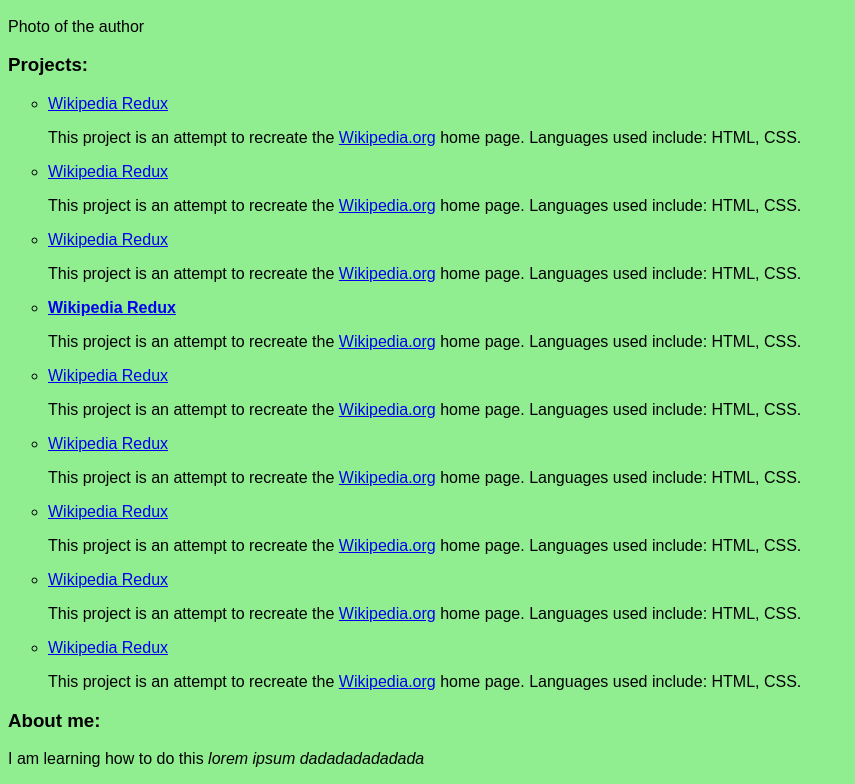
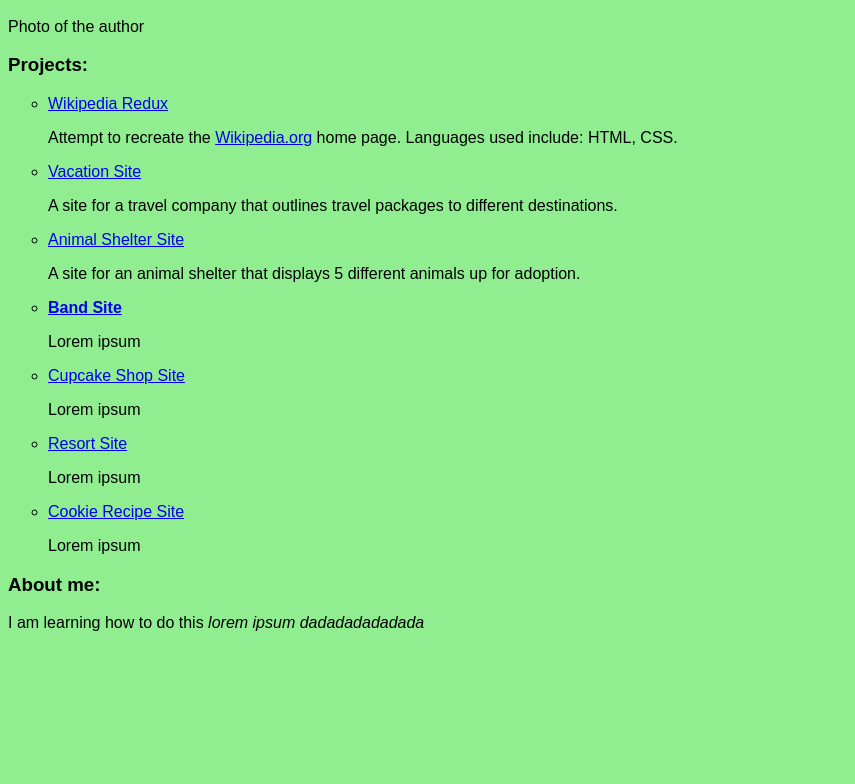
Before and after one commit to mud2009/portfolio, a plain HTML site: page index.html in a window 1280 px wide. Shown: the part 698-1482 px from the top of the page, without its empty margins (0-855 px from the left). After the commit the page ends 1346 px from the top, so only its background shows below. Drawn offline with Linux system fonts and the light colour scheme.

Commit message:
add information to project list, add site link section to readme

```diff
--- a/index.html
+++ b/index.html
@@ -15,32 +15,25 @@
       <h3>Projects:</h3>
       <ul id="project-list">
         <li><a href="DONTFORGETTOFILLTHISIN">Wikipedia Redux</a>
-          <p>This project is an attempt to recreate the <a href="https://en.wikipedia.org/wiki/Main_Page">Wikipedia.org</a> home page. Languages used include: HTML, CSS.</p>
+          <p>Attempt to recreate the <a href="https://en.wikipedia.org/wiki/Main_Page">Wikipedia.org</a> home page. Languages used include: HTML, CSS.</p>
         </li>
-        <li><a href="DONTFORGETTOFILLTHISIN">Wikipedia Redux</a>
-          <p>This project is an attempt to recreate the <a href="https://en.wikipedia.org/wiki/Main_Page">Wikipedia.org</a> home page. Languages used include: HTML, CSS.</p>
+        <li><a href="DONTFORGETTOFILLTHISIN">Vacation Site</a>
+          <p>A site for a travel company that outlines travel packages to different destinations.</p>
         </li>
-        <li><a href="DONTFORGETTOFILLTHISIN">Wikipedia Redux</a>
-          <p>This project is an attempt to recreate the <a href="https://en.wikipedia.org/wiki/Main_Page">Wikipedia.org</a> home page. Languages used include: HTML, CSS.</p>
+        <li><a href="DONTFORGETTOFILLTHISIN">Animal Shelter Site</a>
+          <p>A site for an animal shelter that displays 5 different animals up for adoption.</p>
         </li>
-        <li><a href="DONTFORGETTOFILLTHISIN"><strong>Wikipedia Redux</strong></a>
-          <p>This project is an attempt to recreate the <a href="https://en.wikipedia.org/wiki/Main_Page">Wikipedia.org</a> home page. Languages used include: HTML, CSS.</p>
+        <li><a href="DONTFORGETTOFILLTHISIN"><strong>Band Site</strong></a>
+          <p>Lorem ipsum</p>
         </li>
-        <li><a href="DONTFORGETTOFILLTHISIN">Wikipedia Redux</a>
-          <p>This project is an attempt to recreate the <a href="https://en.wikipedia.org/wiki/Main_Page">Wikipedia.org</a> home page. Languages used include: HTML, CSS.</p>
+        <li><a href="DONTFORGETTOFILLTHISIN">Cupcake Shop Site</a>
+          <p>Lorem ipsum</p>
         </li>
-        <li><a href="DONTFORGETTOFILLTHISIN">Wikipedia Redux</a>
-          <p>This project is an attempt to recreate the <a href="https://en.wikipedia.org/wiki/Main_Page">Wikipedia.org</a> home page. Languages used include: HTML, CSS.</p>
+        <li><a href="DONTFORGETTOFILLTHISIN">Resort Site</a>
+          <p>Lorem ipsum</p>
         </li>
-        <li><a href="DONTFORGETTOFILLTHISIN">Wikipedia Redux</a>
-          <p>This project is an attempt to recreate the <a href="https://en.wikipedia.org/wiki/Main_Page">Wikipedia.org</a> home page. Languages used include: HTML, CSS.</p>
-        </li>
-        <li><a href="DONTFORGETTOFILLTHISIN">Wikipedia Redux</a>
-          <p>This project is an attempt to recreate the <a href="https://en.wikipedia.org/wiki/Main_Page">Wikipedia.org</a> home page. Languages used include: HTML, CSS.</p>
-        </li>
-        <li><a href="DONTFORGETTOFILLTHISIN">Wikipedia Redux</a>
-          <p>This project is an attempt to recreate the <a href="https://en.wikipedia.org/wiki/Main_Page">Wikipedia.org</a> home page. Languages used include: HTML, CSS.</p>
-        </li>
+        <li><a href="DONTFORGETTOFILLTHISIN">Cookie Recipe Site</a>
+          <p>Lorem ipsum</p>
       </ul>
       <h3>About me:</h3>
       <p>I am learning how to do this <em>lorem ipsum dadadadadadada</em></p>
```
Also changed, not shown: 1 other file.
